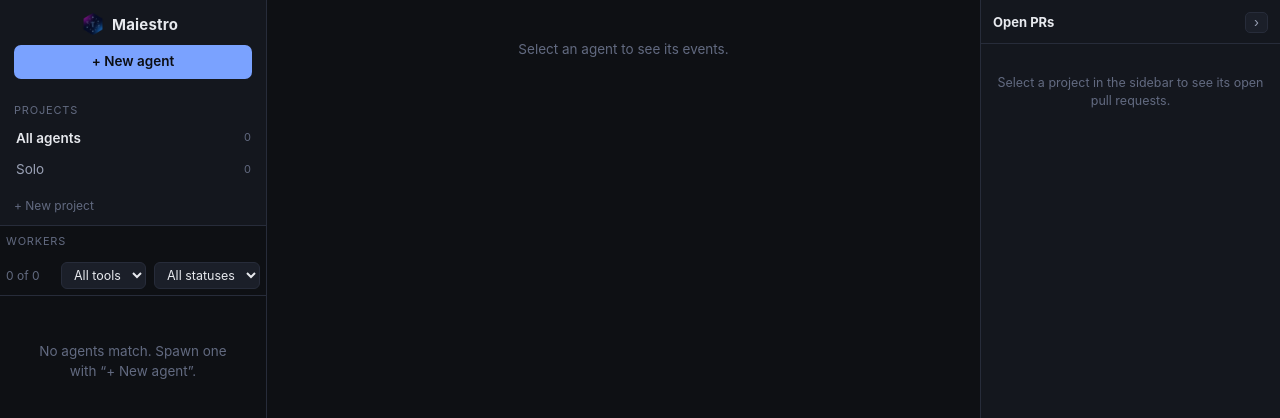
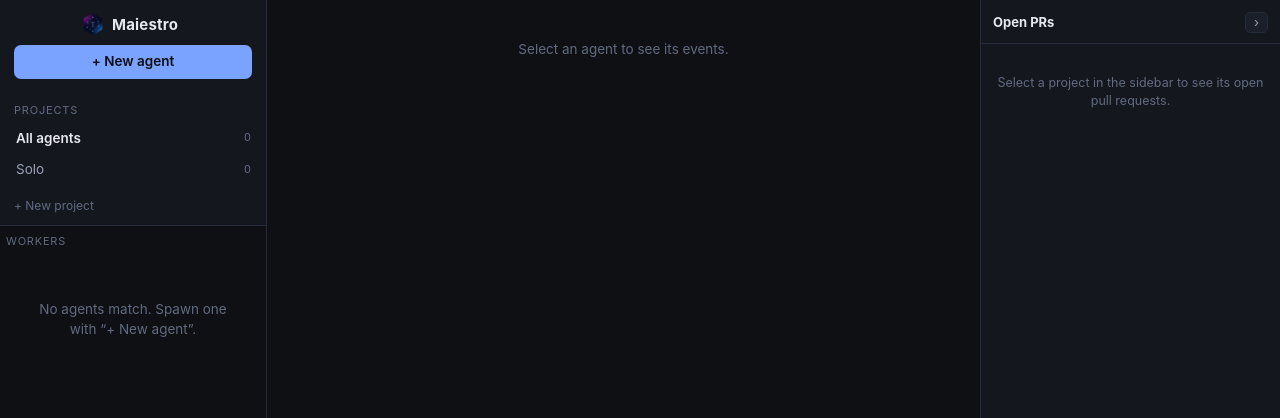
Before and after one commit to LoicBovo/maiestro, a Svelte app: page / in a window 1280 px wide. Shown: the top 418 px of the page. Built offline with nearby package versions, Linux system fonts and the light colour scheme.

Commit message:
Remove the workers filter bar (count and dropdowns)
Drop the FilterBar component, its import and usage in App.svelte, and
the now-unused .filter-bar CSS rules. The FilterBar no longer fits the
merged sidebar layout.

Generated by Mistral Vibe.
Co-Authored-By: Mistral Vibe <vibe@mistral.ai>

```diff
--- a/src/App.svelte
+++ b/src/App.svelte
@@ -3,7 +3,6 @@
   import { api } from './lib/api'
   import AgentCard from './lib/components/AgentCard.svelte'
   import AgentDetail from './lib/components/AgentDetail.svelte'
-  import FilterBar from './lib/components/FilterBar.svelte'
   import PullRequestsPane from './lib/components/PullRequestsPane.svelte'
   import SpawnDialog from './lib/components/SpawnDialog.svelte'
   import logo from './assets/logo.png'
@@ -305,7 +304,6 @@
 
     <main class="list-pane">
       <div class="workers-label">Workers</div>
-      <FilterBar />
       <div class="agent-list">
         {#each $visibleAgents as agent (agent.id)}
           <AgentCard
--- a/src/app.css
+++ b/src/app.css
@@ -92,9 +92,6 @@ input::placeholder, textarea::placeholder { color: var(--text-faint); }
 
 /* ---- workers (agent list, merged into the sidebar) ---- */
 .list-pane { border-top: 1px solid var(--border); flex: 1; min-height: 0; display: flex; flex-direction: column; background: var(--bg); }
-.filter-bar { display: flex; align-items: center; gap: 8px; padding: 8px 6px 6px; border-bottom: 1px solid var(--border); }
-.filter-bar .count { margin-right: auto; color: var(--text-faint); font-size: 12px; }
-.filter-bar select { padding: 4px 8px; font-size: 12.5px; }
 .agent-list { flex: 1; overflow-y: auto; padding: 6px; display: flex; flex-direction: column; gap: 6px; }
 
 .agent-card { text-align: left; background: var(--bg-pane); border: 1px solid var(--border); border-radius: 8px; padding: 9px 11px; width: 100%; cursor: pointer; }
--- a/src/lib/components/FilterBar.svelte
+++ /dev/null
@@ -1,25 +0,0 @@
-<script lang="ts">
-  import { agents, matchesFilter, projectFilter, statusFilter, toolFilter, visibleAgents } from '../state'
-  import type { AgentStatus, AgentTool } from '../types'
-
-  const tools: Array<'all' | AgentTool> = ['all', 'claude', 'vibe', 'shell']
-  const statuses: Array<'all' | AgentStatus> = ['all', 'running', 'blocked', 'done', 'error', 'stopped']
-  const toolLabel = (t: 'all' | AgentTool): string => (t === 'all' ? 'All tools' : t)
-  // the pinned shell panes are displayed but never counted as agents
-  $: total = $agents.filter((a) => a.tool !== 'shell' && matchesFilter(a, $projectFilter)).length
-  $: visible = $visibleAgents.filter((a) => a.tool !== 'shell').length
-</script>
-
-<div class="filter-bar">
-  <span class="count">{visible} of {total}</span>
-  <select bind:value={$toolFilter} title="Filter by tool">
-    {#each tools as t}
-      <option value={t}>{toolLabel(t)}</option>
-    {/each}
-  </select>
-  <select bind:value={$statusFilter} title="Filter by status">
-    {#each statuses as s}
-      <option value={s}>{s === 'all' ? 'All statuses' : s}</option>
-    {/each}
-  </select>
-</div>
```
